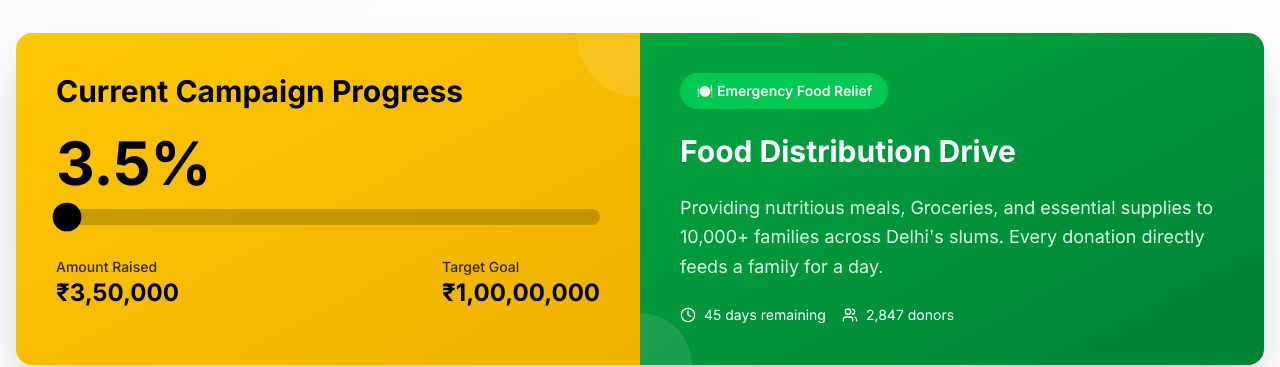
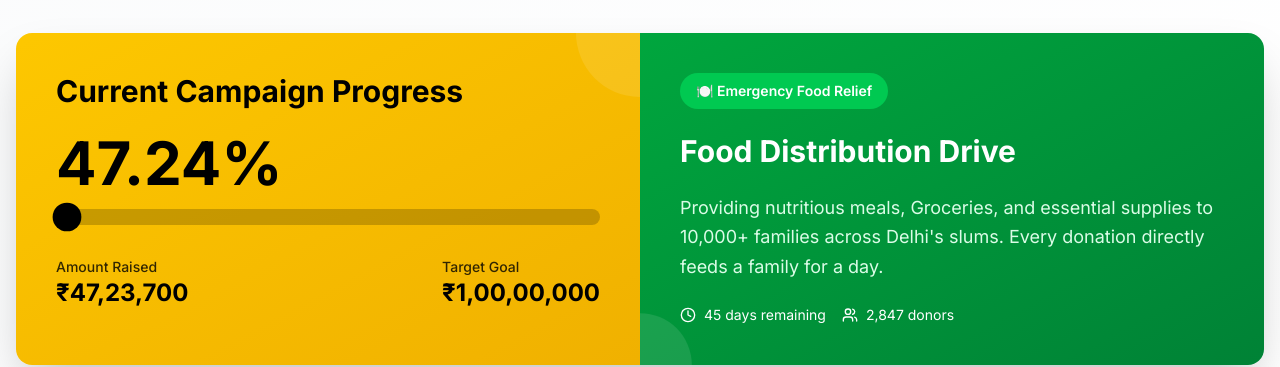
Before and after one commit to Jatinvaish/new_version_dwaparyug, a Next.js app: page / in a window 1280 px wide. Shown: the part 960-1327 px from the top of the page. Built offline with nearby package versions, Linux system fonts and the light colour scheme; no server answers; the database is empty.

Commit message:
feat: updated funds

```diff
--- a/components/shared/homePage/custome-donation.tsx
+++ b/components/shared/homePage/custome-donation.tsx
@@ -63,7 +63,7 @@ const CustomHomeSectionDonation = () => {
                 whileInView={{ opacity: 1 }}
                 transition={{ delay: 0.3 }}
               >
-                ₹3,50,000
+                ₹47,23,700
               </motion.div>
             </div>
             <motion.div
--- a/components/shared/homePage/hero-section.tsx
+++ b/components/shared/homePage/hero-section.tsx
@@ -207,7 +207,7 @@ const HeroSection = () => {
               whileInView={{ scale: 1 }}
               transition={{ delay: 0.3, type: "spring", stiffness: 200 }}
             >
-              3.5%
+              47.24%
             </motion.div>
             <div className="w-full bg-black/20 rounded-full h-3 sm:h-4 mb-6 sm:mb-8">
               <motion.div
@@ -232,7 +232,7 @@ const HeroSection = () => {
                   whileInView={{ opacity: 1 }}
                   transition={{ delay: 0.7 }}
                 >
-                  ₹3,50,000
+                  ₹47,23,700
                 </motion.div>
               </div>
               <div>
```
